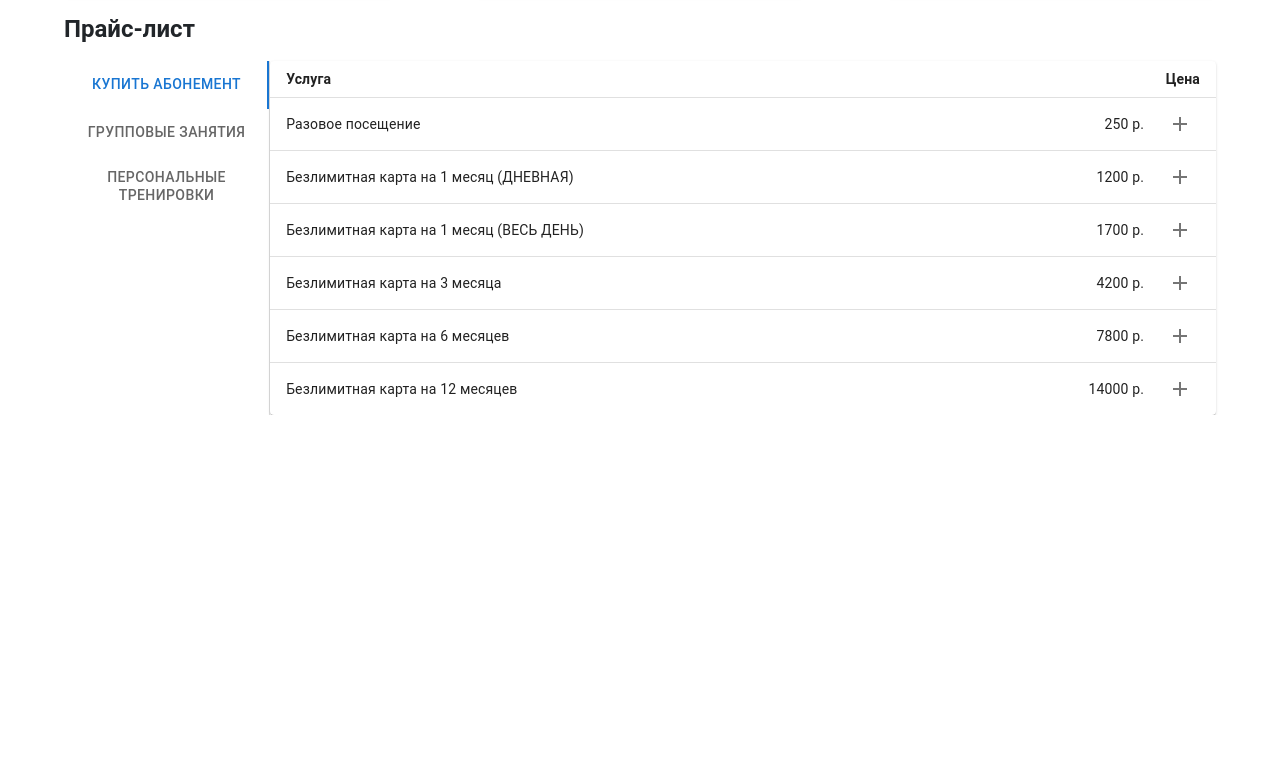
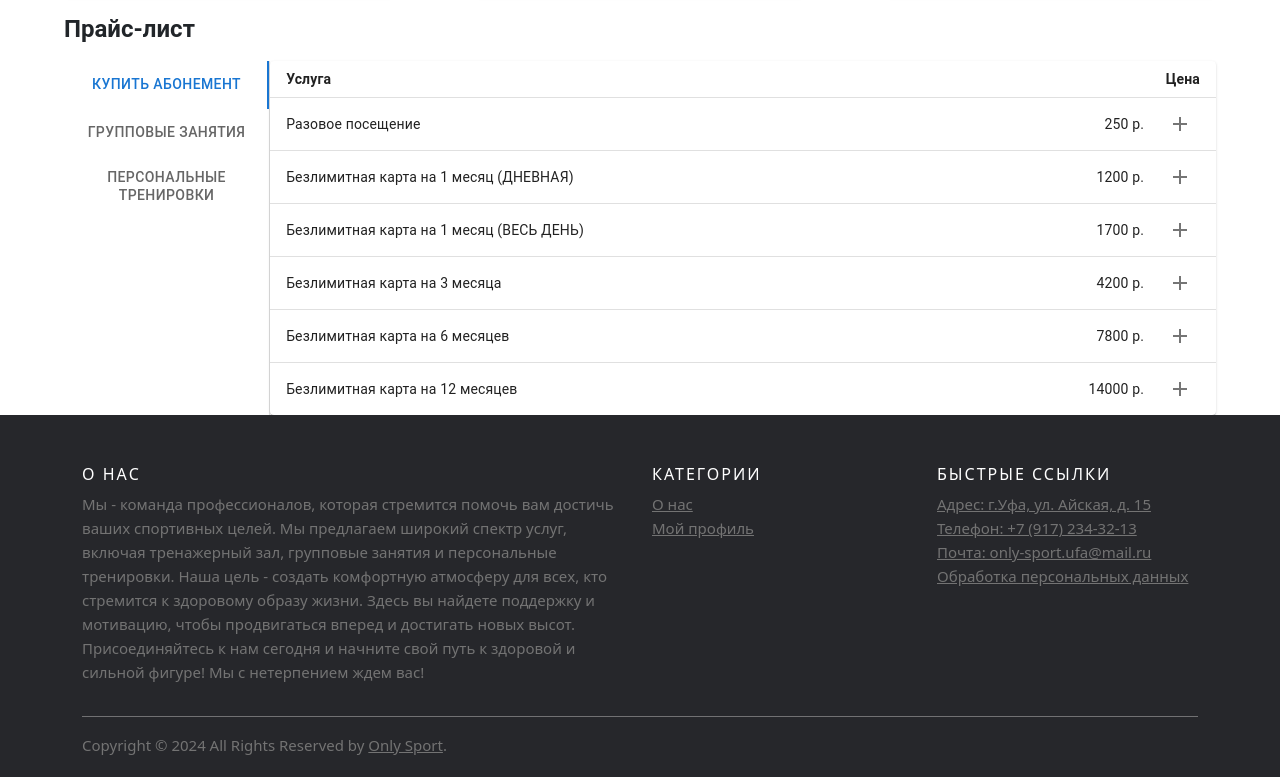
Before and after one commit to iwanttos1eep/client, a React (Create React App) app: page / in a window 1280 px wide. Shown: the part 431-1208 px from the top of the page. Before the commit the page ends 846 px from the top, so only its background shows below. Built offline with nearby package versions, Linux system fonts and the light colour scheme.

Commit message:
feat: added Footer for all pages

```diff
--- /dev/null
+++ b/src/components/feature/Footer/index.css
@@ -0,0 +1,165 @@
+.site-footer {
+    background-color: #26272b;
+    padding: 45px 0 20px;
+    font-size: 15px;
+    line-height: 24px;
+    color: #737373;
+}
+
+.site-footer hr {
+    border-top-color: #bbb;
+    opacity: 0.5
+}
+
+.site-footer hr.small {
+    margin: 20px 0
+}
+
+.site-footer h6 {
+    color: #fff;
+    font-size: 16px;
+    text-transform: uppercase;
+    margin-top: 5px;
+    letter-spacing: 2px
+}
+
+.site-footer a {
+    color: #737373;
+}
+
+.site-footer a:hover {
+    color: #3366cc;
+    text-decoration: none;
+}
+
+.footer-links {
+    padding-left: 0;
+    list-style: none
+}
+
+.footer-links li {
+    display: block
+}
+
+.footer-links a {
+    color: #737373
+}
+
+.footer-links a:active,
+.footer-links a:focus,
+.footer-links a:hover {
+    color: #3366cc;
+    text-decoration: none;
+}
+
+.footer-links.inline li {
+    display: inline-block
+}
+
+.site-footer .social-icons {
+    text-align: right
+}
+
+.site-footer .social-icons a {
+    width: 40px;
+    height: 40px;
+    line-height: 40px;
+    margin-left: 6px;
+    margin-right: 0;
+    border-radius: 100%;
+    background-color: #33353d
+}
+
+.copyright-text {
+    margin: 0
+}
+
+@media (max-width:991px) {
+    .site-footer [class^=col-] {
+        margin-bottom: 30px
+    }
+}
+
+@media (max-width:767px) {
+    .site-footer {
+        padding-bottom: 0
+    }
+
+    .site-footer .copyright-text,
+    .site-footer .social-icons {
+        text-align: center
+    }
+}
+
+.social-icons {
+    padding-left: 0;
+    margin-bottom: 0;
+    list-style: none
+}
+
+.social-icons li {
+    display: inline-block;
+    margin-bottom: 4px
+}
+
+.social-icons li.title {
+    margin-right: 15px;
+    text-transform: uppercase;
+    color: #96a2b2;
+    font-weight: 700;
+    font-size: 13px
+}
+
+.social-icons a {
+    background-color: #eceeef;
+    color: #818a91;
+    font-size: 16px;
+    display: inline-block;
+    line-height: 44px;
+    width: 44px;
+    height: 44px;
+    text-align: center;
+    margin-right: 8px;
+    border-radius: 100%;
+    -webkit-transition: all .2s linear;
+    -o-transition: all .2s linear;
+    transition: all .2s linear
+}
+
+.social-icons a:active,
+.social-icons a:focus,
+.social-icons a:hover {
+    color: #fff;
+    background-color: #29aafe
+}
+
+.social-icons.size-sm a {
+    line-height: 34px;
+    height: 34px;
+    width: 34px;
+    font-size: 14px
+}
+
+.social-icons a.facebook:hover {
+    background-color: #3b5998
+}
+
+.social-icons a.twitter:hover {
+    background-color: #00aced
+}
+
+.social-icons a.linkedin:hover {
+    background-color: #007bb6
+}
+
+.social-icons a.dribbble:hover {
+    background-color: #ea4c89
+}
+
+@media (max-width:767px) {
+    .social-icons li.title {
+        display: block;
+        margin-right: 0;
+        font-weight: 600
+    }
+}
--- /dev/null
+++ b/src/components/feature/Footer/index.tsx
@@ -0,0 +1,69 @@
+import React from 'react';
+import './index.css';
+
+const Footer = () => {
+  return (
+    <footer className="site-footer">
+      <div className="container">
+        <div className="row">
+          <div className="col-sm-12 col-md-6">
+            <h6>О нас</h6>
+            <p className="text-justify">
+              Мы - команда профессионалов, которая стремится помочь вам достичь
+              ваших спортивных целей. Мы предлагаем широкий спектр услуг,
+              включая тренажерный зал, групповые занятия и персональные
+              тренировки. Наша цель - создать комфортную атмосферу для всех, кто
+              стремится к здоровому образу жизни. Здесь вы найдете поддержку и
+              мотивацию, чтобы продвигаться вперед и достигать новых высот.
+              Присоединяйтесь к нам сегодня и начните свой путь к здоровой и
+              сильной фигуре! Мы с нетерпением ждем вас!
+            </p>
+          </div>
+
+          <div className="col-xs-6 col-md-3">
+            <h6>Категории</h6>
+            <ul className="footer-links">
+              <li>
+                <a href="#">О нас</a>
+              </li>
+              <li>
+                <a href="#">Мой профиль</a>
+              </li>
+            </ul>
+          </div>
+
+          <div className="col-xs-6 col-md-3">
+            <h6>Быстрые ссылки</h6>
+            <ul className="footer-links">
+              <li>
+                <a href="#">Адрес: г.Уфа, ул. Айская, д. 15</a>
+              </li>
+              <li>
+                <a href="#">Телефон: +7 (917) 234-32-13</a>
+              </li>
+              <li>
+                <a href="#">Почта: only-sport.ufa@mail.ru</a>
+              </li>
+              <li>
+                <a href="#">Обработка персональных данных</a>
+              </li>
+            </ul>
+          </div>
+        </div>
+        <hr />
+      </div>
+      <div className="container">
+        <div className="row">
+          <div className="col-md-8 col-sm-6 col-xs-12">
+            <p className="copyright-text">
+              Copyright &copy; 2024 All Rights Reserved by{' '}
+              <a href="#">Only Sport</a>.
+            </p>
+          </div>
+        </div>
+      </div>
+    </footer>
+  );
+};
+
+export default Footer;
--- a/src/pages/AboutPage/index.tsx
+++ b/src/pages/AboutPage/index.tsx
@@ -22,6 +22,7 @@
 import users from '../../images/users.jpg';
 import strongMan2 from '../../images/strongMan2.jpg';
 import strongWoman from '../../images/strongWoman.jpg';
+import Footer from '../../components/feature/Footer';
 
 const AboutPage = () => {
   const itemData = [
@@ -167,6 +168,7 @@
           </Stack>
         </Container>
       </Stack>
+      <Footer />
     </Stack>
   );
 };
--- a/src/pages/AdminPage/index.tsx
+++ b/src/pages/AdminPage/index.tsx
@@ -10,6 +10,7 @@
 import InventoryManagement from '../../components/feature/InventoryManagement';
 import WeeklySchedule from './components/WeeklySchedule';
 import UserVisit from '../../components/feature/UserVisit';
+import Footer from '../../components/feature/Footer';
 
 const AdminPAge = () => {
   const [cardIndex, setCardIndex] = useState<number>(0);
@@ -79,6 +80,7 @@
           </Stack>
         </Container>
       </Stack>
+      <Footer />
     </Stack>
   );
 };
--- a/src/pages/HomePage/index.tsx
+++ b/src/pages/HomePage/index.tsx
@@ -10,6 +10,7 @@
 import SubscriptionDialog from './components/SubscriptionDialog';
 import GroupSessionDialog from './components/GroupSessionDialog';
 import PersonalSessionDialog from './components/PersonalSessionDialog';
+import Footer from '../../components/feature/Footer';
 
 const HomePage = () => {
   const [tabIndex, setTabIndex] = useState<number>(0);
@@ -118,6 +119,7 @@
         onCLose={() => setOpenPersonalSessionDialog(false)}
         open={isOpenPersonalSessionDialog}
       />
+      <Footer />
     </Stack>
   );
 };
--- a/src/pages/ProfilePage/index.tsx
+++ b/src/pages/ProfilePage/index.tsx
@@ -10,6 +10,7 @@
 import React from 'react';
 import Header from '../../components/feature/Header';
 import { stringAvatar } from '../../utils/stringAvatar';
+import Footer from '../../components/feature/Footer';
 
 const ProfilePage = () => {
   return (
@@ -68,6 +69,7 @@
           </Card>
         </Container>
       </Stack>
+      <Footer />
     </Stack>
   );
 };
--- a/src/pages/TrainerPage/index.tsx
+++ b/src/pages/TrainerPage/index.tsx
@@ -8,6 +8,7 @@
 import InventoryManagement from '../../components/feature/InventoryManagement';
 import UserVisit from '../../components/feature/UserVisit';
 import ServiceCard from '../../components/feature/ServiceCard';
+import Footer from '../../components/feature/Footer';
 
 const TrainerPage = () => {
   const [cardIndex, setCardIndex] = useState<number>(0);
@@ -69,6 +70,7 @@
           </Stack>
         </Container>
       </Stack>
+      <Footer />
     </Stack>
   );
 };
```
